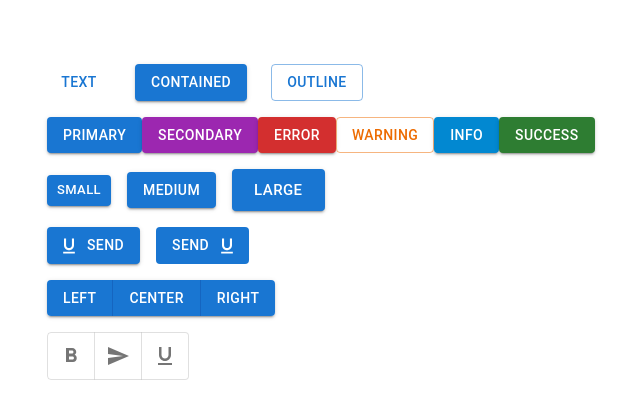
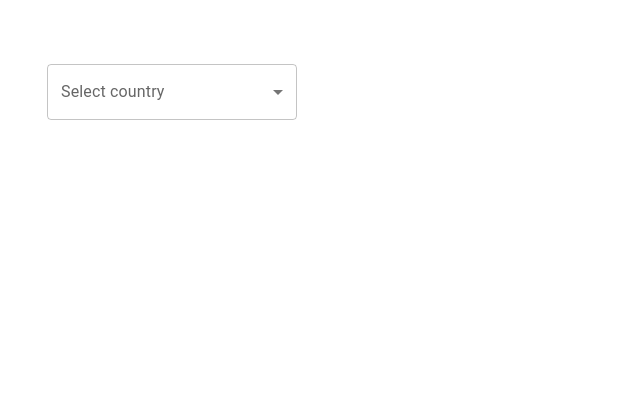
Before and after one commit to MotiLM2003/react-material-ui-MUI-, a React (Create React App) app: page / in a window 1280 px wide. Shown: the top 418 px of the page, without its empty margins (17-657 px from the left). Built offline with nearby package versions, Linux system fonts and the light colour scheme.

Commit message:
Radio buttons

```diff
--- a/src/App.tsx
+++ b/src/App.tsx
@@ -1,12 +1,16 @@
 import './App.css';
 import MuiButton from './components/MuiButton';
+import MuiSelect from './components/MuiSelect';
+import MuiTextField from './components/MuiTextField';
 import MuiTypography from './components/MuiTypofraphy';
 
 function App() {
   return (
     <div className='App'>
       {/* <MuiTypography /> */}
-      <MuiButton />
+      {/* <MuiButton /> */}
+      {/* <MuiTextField /> */}
+      <MuiSelect />
     </div>
   );
 }
--- /dev/null
+++ b/src/components/MuiSelect.tsx
@@ -0,0 +1,26 @@
+import React, { useState } from 'react';
+import { Box, TextField, MenuItem } from '@mui/material';
+const MuiSelect = () => {
+  const [country, setCountry] = useState<string>();
+  const onchange = (e: React.ChangeEvent<HTMLInputElement>) => {
+    console.log(e.target.value);
+    setCountry(e.target.value as string);
+  };
+  return (
+    <Box width='250px'>
+      <TextField
+        label='Select country'
+        select
+        value={country}
+        onChange={onchange}
+        fullWidth
+      >
+        <MenuItem value='IN'>India</MenuItem>
+        <MenuItem value='US'>USA</MenuItem>
+        <MenuItem value='IL'>ISRAEL</MenuItem>
+      </TextField>
+    </Box>
+  );
+};
+
+export default MuiSelect;
--- /dev/null
+++ b/src/components/MuiTextField.tsx
@@ -0,0 +1,21 @@
+import React from 'react';
+import { Stack, TextField } from '@mui/material';
+import { TextFormatRounded } from '@mui/icons-material';
+const MuiTextField = () => {
+  return (
+    <div>
+      <Stack spacing={4}>
+        <Stack direction='row' spacing={2}>
+          <TextField label='name' variant='outlined' />
+          <TextField label='name' variant='filled' />
+          <TextField label='name' variant='standard' />
+        </Stack>
+        <Stack direction='row' spacing={2}>
+          <TextField label='Small' size='small' />
+        </Stack>
+      </Stack>
+    </div>
+  );
+};
+
+export default MuiTextField;
```
Also changed, not shown: src/components/MuiRadioButton.tsx (added).
